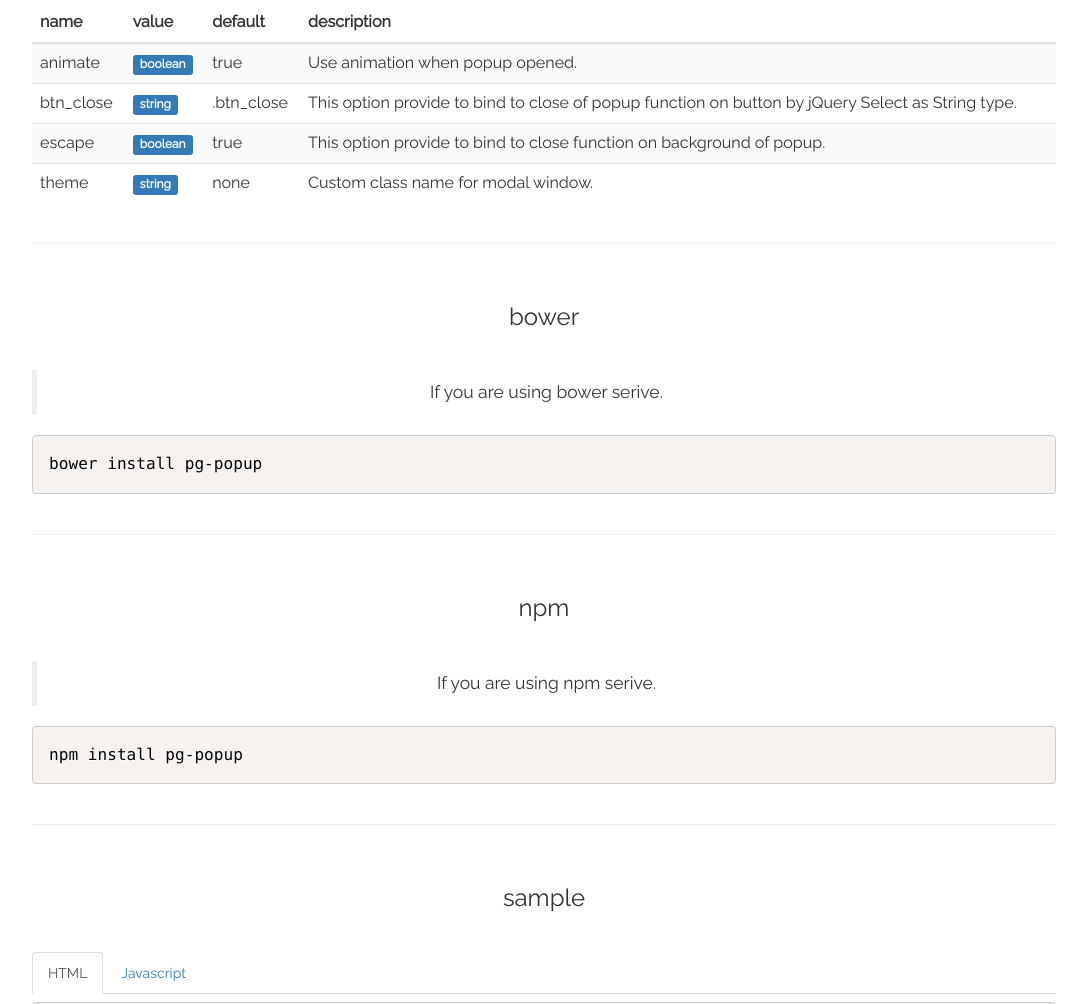
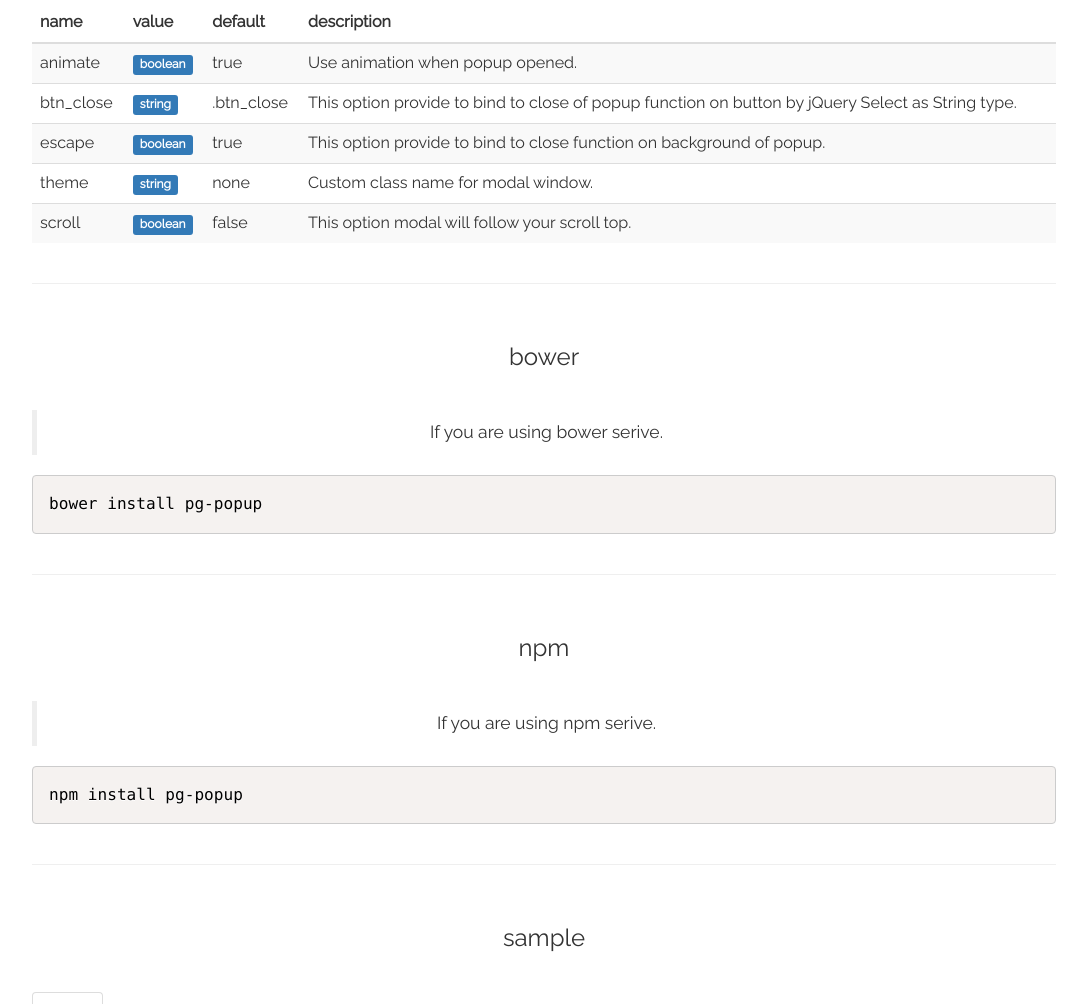
Before and after one commit to KennethanCeyer/pg-popup, a website: page index.html in a window 1280 px wide. Shown: the part 1208-2212 px from the top of the page, without its empty margins (96-1183 px from the left). Drawn offline with Linux system fonts and the light colour scheme.

Commit message:
Update options.

```diff
--- a/index.html
+++ b/index.html
@@ -180,6 +180,12 @@
 						<td>none</td>
 						<td>Custom class name for modal window.</td>
 					</tr>
+					<tr>
+						<td>scroll</td>
+						<td><div class="label label-primary">boolean</div></td>
+						<td>false</td>
+						<td>This option modal will follow your scroll top.</td>
+					</tr>
 				</tbody>
 			</table>
 		</div>
```
